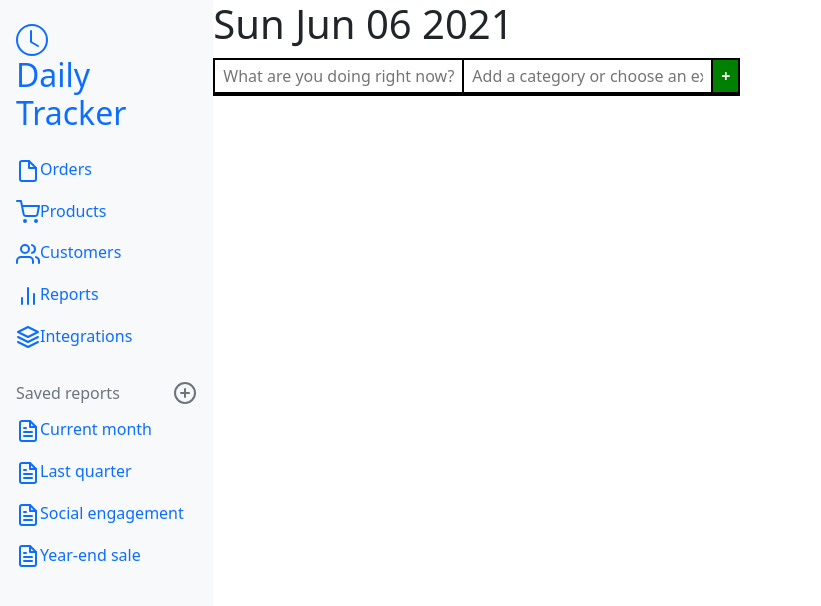
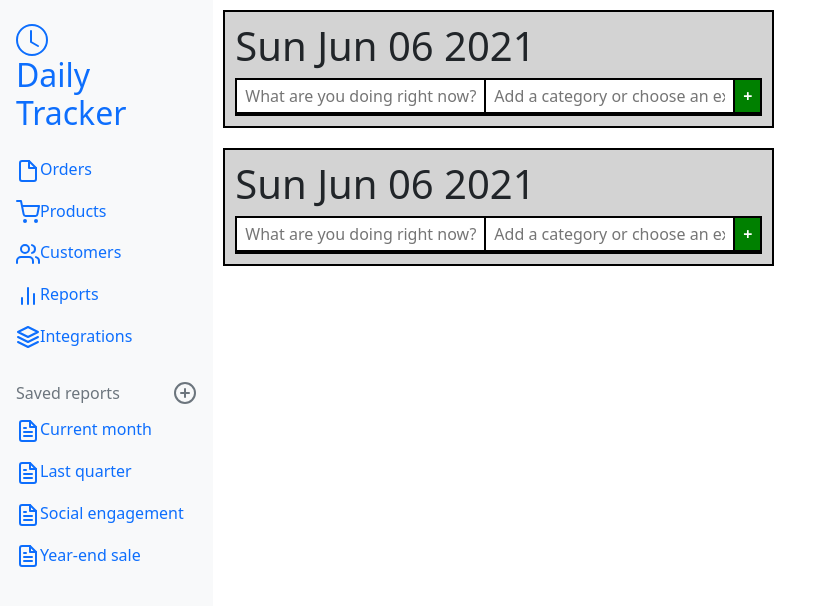
Before and after one commit to Ardad2/Time-Tracker, a React (Create React App) app: page / in a window 1280 px wide. Shown: the top 606 px of the page, without its empty margins (0-821 px from the left). Built offline with nearby package versions, Linux system fonts and the light colour scheme.

Commit message:
adding days

```diff
--- a/src/App.js
+++ b/src/App.js
@@ -11,6 +11,7 @@ import { loadState, saveState} from './utils'
 import NavBar from './components/navbar';
 import NewTimer from './components/NewTimer'
 import ListTimers from './components/ListTimers'
+import Day from './components/Day'
 
 
 //import Header from './components/Header/Header'
@@ -41,9 +42,8 @@ function App() {
     <NavBar />
 
       <div className="Main">
-      <h1>{todayDate.toDateString()}</h1>
-      <NewTimer />
-      <ListTimers />
+        <Day/>
+        <Day/>
       </div>
 
 
--- /dev/null
+++ b/src/components/Day.css
@@ -0,0 +1,6 @@
+.Day {
+  margin: 10px;
+  padding: 10px;
+  border: black solid 2px;
+  background-color: lightgrey;
+}
--- /dev/null
+++ b/src/components/Day.js
@@ -0,0 +1,27 @@
+import React, { Component } from "react";
+
+
+import './Day.css'
+import ListTimers from './ListTimers'
+import NewTimer from './NewTimer'
+
+class Day extends Component {
+    constructor(props)
+    {
+        super(props);
+    this.state = { date: new Date()}
+    }
+
+    render() {
+        return ( <div className="Day">
+
+<h1>{this.state.date.toDateString()}</h1>
+<NewTimer />
+      <ListTimers />
+
+        </div>
+        );
+    }
+}
+
+export default Day;
--- a/src/components/TimerView.js
+++ b/src/components/TimerView.js
@@ -17,7 +17,7 @@ export default function TimerView(props) {
   return (
     <div className="TimerView">
       <h3>{timer.name}</h3>
-      <p>({timer.category})</p>
+      <p><ul><li>{timer.category}</li></ul></p>
       <h1>{formatTime(timer.time)}</h1>
       <button className={timer.isRunning? "btn btn-danger m-2":"btn btn-success m-2"}
         onClick={() => dispatch(toggleTimer(index))}
```
